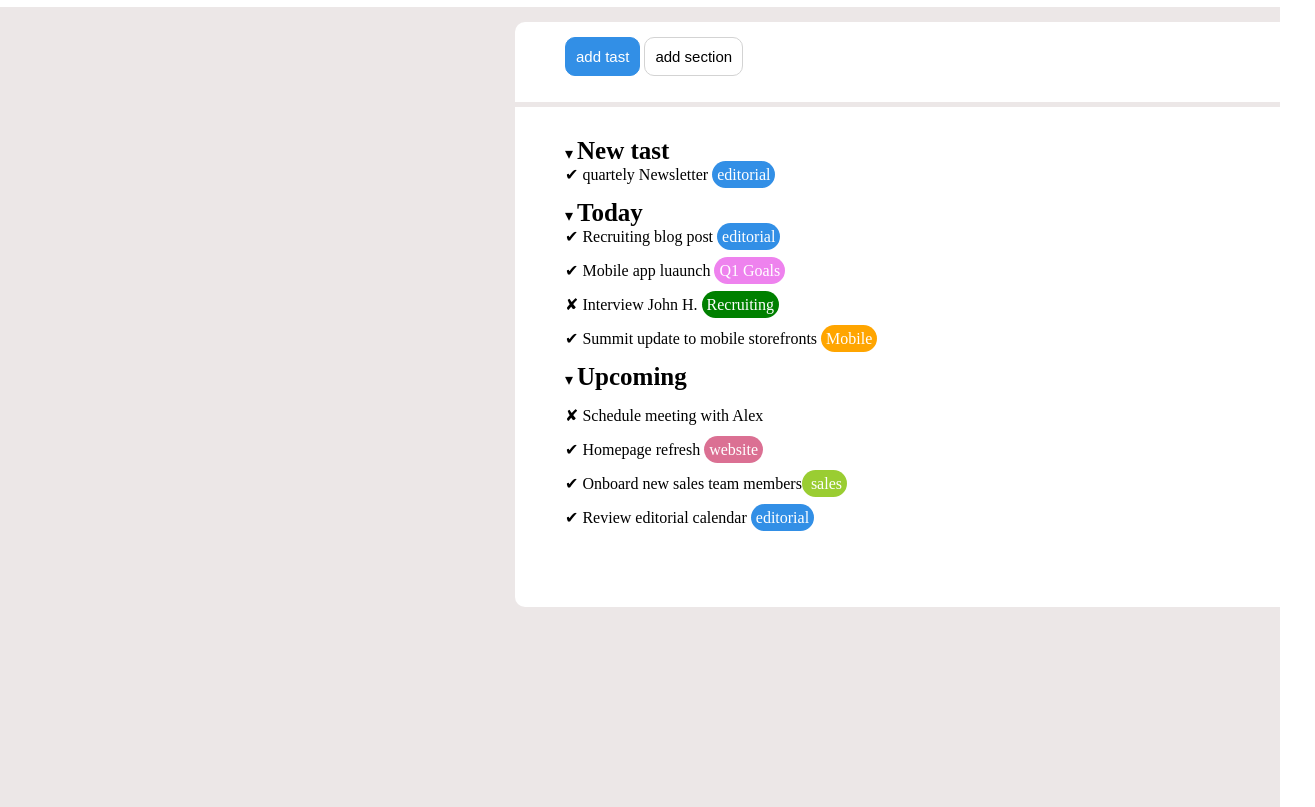
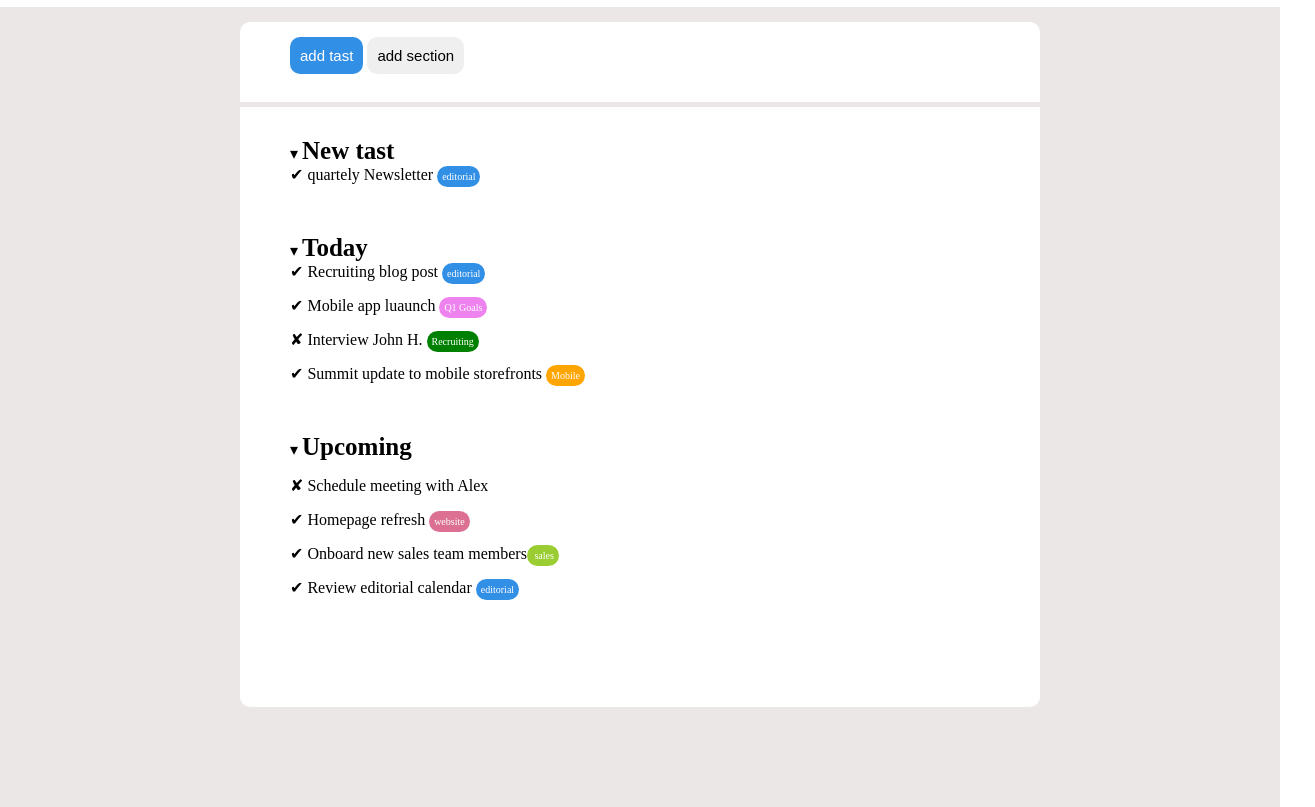
Before and after one commit to 07simone/html-css-toboolist, a plain HTML site: page index.html in a window 1280 px wide. Shown: the part 53-860 px from the top of the page, 1315 px wide, since content can reach past the window. Drawn offline with Linux system fonts and the light colour scheme.

Commit message:
completato

```diff
--- a/css/style.css
+++ b/css/style.css
@@ -20,29 +20,32 @@ padding: 0;
     width: 800px;
     height: 80px;
     background-color: white;
-    margin-left: 500px;
+    margin: 0 auto;
     border-top-left-radius: 10px;
     border-top-right-radius: 10px;
     padding-left: 50px ;
     padding-top: 15px;
+
 }
 
 .contenitore-4{
     width: 800px;
     background-color: white;
-    height: 500px;
-    margin-left: 500px;
+    height: 600px;
+    margin: 0 auto;
     border-bottom-left-radius: 10px;
     border-bottom-right-radius: 10px;
     padding-left: 50px;
     padding-top: 15px;
     margin-top: 5px;
+
 }
 
 
 
 .oggetto{
     margin-bottom: 15px;
+
 }
 
 
@@ -55,25 +58,25 @@ padding: 0;
     line-height: 30px;
 }
 
-.bottone{
+.tast-bottone{
     font-size: 15px;
+    border: none;
     border-radius: 10px;
     padding:10px;
-    border: none;
+    background-color: rgb(50, 143, 230);
+    color: white;
 
 
 }
 
-.tast{
-    background-color: rgb(50, 143, 230);
-    color: white;
-    border: 1px solid rgb(50, 143, 230) ;
+.section-bottone{
+    font-size: 15px;
+    border-radius: 10px;
+    padding:10px;
+    border:none;
 
 }
-.section{
-    background-color: white;
-    border: 1px solid lightgrey;
-}
+
 
 .edi-1{
     border-radius: 15px;
@@ -121,12 +124,24 @@ padding: 0;
     color: white;
     background-color: yellowgreen;
 }
+
+span{
+    font-size: 10px;
+}
 .paragrafo{
     margin-top: 15px;
 }
 
-.list-1, .list-2, .list-3{
-    margin-top: 15px;
+.list-1{
+    margin-top:15px;
+
+}
+.list-2{
+    margin-top: 50px;
+}
+
+.list-3{
+    margin-top: 50px;
 }
 
 .titolo{
--- a/index.html
+++ b/index.html
@@ -19,8 +19,8 @@
 
             <div class="contenitore-3">
                 <div class="oggetto">
-                <button class="tast bottone">add tast</button>
-                <button class="section bottone">add section</button>
+                <button class="tast-bottone">add tast</button>
+                <button class="section-bottone">add section</button>
                 </div>
             </div>
 
@@ -47,13 +47,7 @@
                          <p class="paragrafo">&#10004; Onboard new sales team members<span class="edi-6"> sales</span></p>
                          <p class="paragrafo">&#10004; Review editorial calendar <span class="edi-1">editorial</span></p>
                      </div>
-
-
-
-
-
             </div>
-
 
         </div>
 
```
